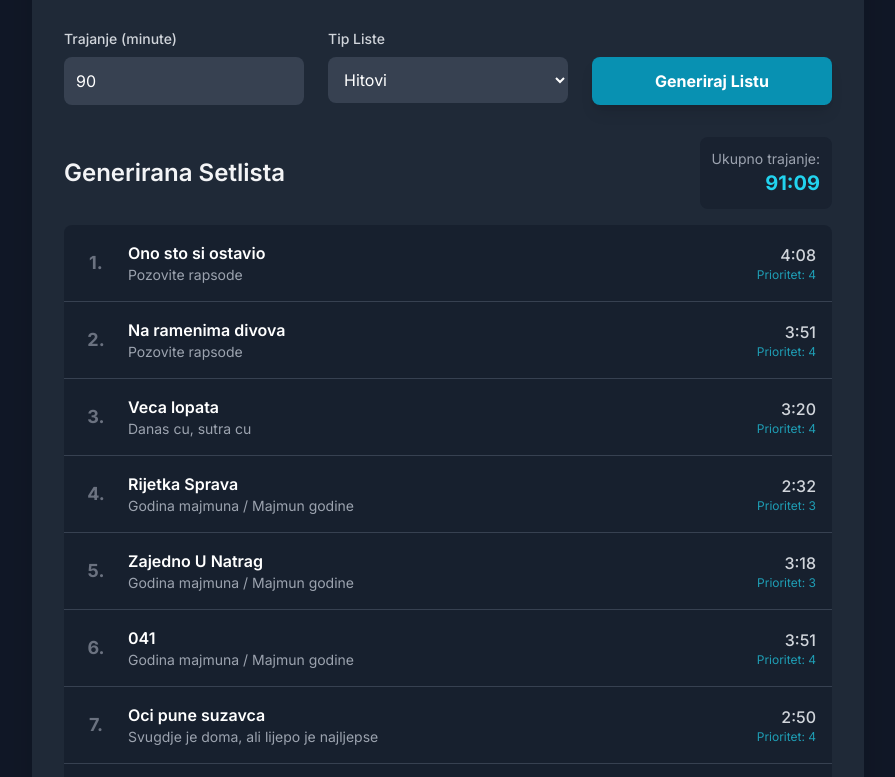
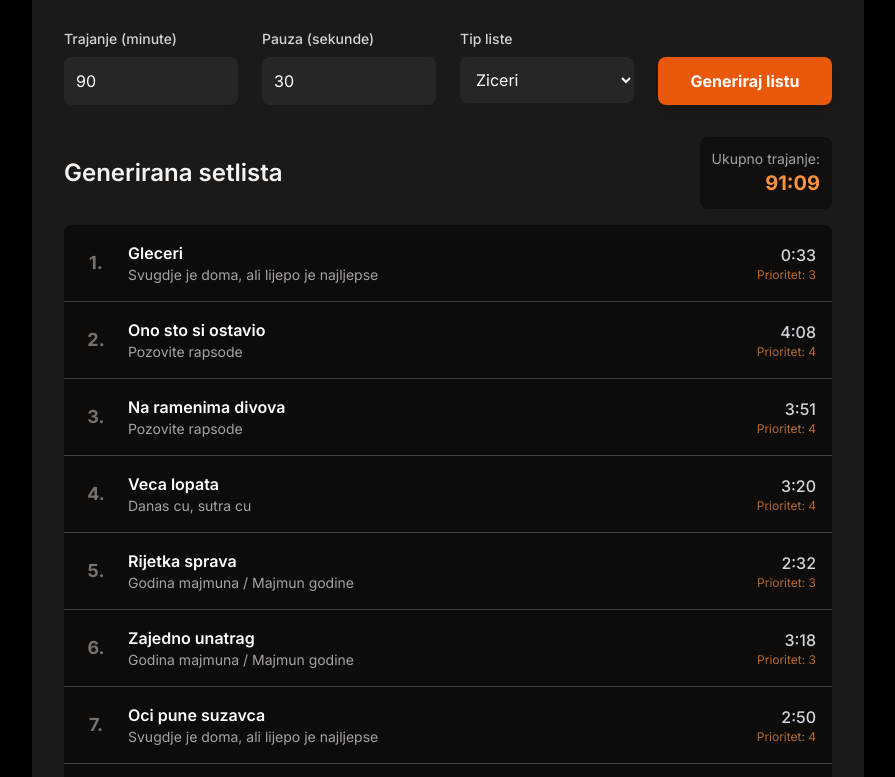
Before and after one commit to andriraz/masinko, a plain HTML site: page setlist.html in a window 1280 px wide. Shown: the part 139-916 px from the top of the page, without its empty margins (192-1087 px from the left). Drawn offline with nearby package versions, Linux system fonts and the light colour scheme.

Commit message:
Update setlist.html

```diff
--- a/setlist.html
+++ b/setlist.html
@@ -19,31 +19,35 @@
         }
     </style>
 </head>
-<body class="bg-gray-900 text-white flex items-center justify-center min-h-screen">
+<body class="bg-black text-white flex items-center justify-center min-h-screen">
     <div class="w-full max-w-4xl mx-auto p-4 sm:p-6 md:p-8">
-        <div class="bg-gray-800 rounded-2xl shadow-2xl p-6 sm:p-8">
+        <div class="bg-stone-900 rounded-2xl shadow-2xl p-6 sm:p-8">
             <header class="text-center mb-8">
-                <h1 class="text-3xl sm:text-4xl font-bold text-cyan-400">Mašinko Setlist Generator</h1>
-                <p class="text-gray-400 mt-2">Lažni Andrija.</p>
+                <h1 class="text-3xl sm:text-4xl font-bold text-orange-400">Generator Setliste</h1>
+                <p class="text-stone-400 mt-2">Kreirajte savršenu setlistu za vaš nastup.</p>
             </header>
 
             <!-- Input Controls -->
-            <div class="grid grid-cols-1 md:grid-cols-3 gap-6 mb-8">
+            <div class="grid grid-cols-1 md:grid-cols-2 lg:grid-cols-4 gap-6 mb-8">
                 <div>
-                    <label for="duration" class="block text-sm font-medium text-gray-300 mb-2">Trajanje (minute)</label>
-                    <input type="number" id="duration" class="w-full bg-gray-700 border-gray-600 text-white rounded-lg p-3 focus:ring-2 focus:ring-cyan-500 focus:border-cyan-500 transition" placeholder="npr. 90" value="90">
+                    <label for="duration" class="block text-sm font-medium text-stone-300 mb-2">Trajanje (minute)</label>
+                    <input type="number" id="duration" class="w-full bg-stone-800 border-stone-700 text-white rounded-lg p-3 focus:ring-2 focus:ring-orange-500 focus:border-orange-500 transition" placeholder="npr. 90" value="90">
+                </div>
+                 <div>
+                    <label for="break-duration" class="block text-sm font-medium text-stone-300 mb-2">Pauza (sekunde)</label>
+                    <input type="number" id="break-duration" class="w-full bg-stone-800 border-stone-700 text-white rounded-lg p-3 focus:ring-2 focus:ring-orange-500 focus:border-orange-500 transition" placeholder="npr. 30" value="30">
                 </div>
                 <div>
-                    <label for="type" class="block text-sm font-medium text-gray-300 mb-2">Tip Liste</label>
-                    <select id="type" class="w-full bg-gray-700 border-gray-600 text-white rounded-lg p-3 focus:ring-2 focus:ring-cyan-500 focus:border-cyan-500 transition">
-                        <option value="Hits">Hitovi</option>
-                        <option value="Varied">Manje hitovi</option>
-                        <option value="Random">Deremo</option>
+                    <label for="type" class="block text-sm font-medium text-stone-300 mb-2">Tip liste</label>
+                    <select id="type" class="w-full bg-stone-800 border-stone-700 text-white rounded-lg p-3 focus:ring-2 focus:ring-orange-500 focus:border-orange-500 transition">
+                        <option value="Hits">Ziceri</option>
+                        <option value="Varied">Taman</option>
+                        <option value="Random">Peglanje</option>
                     </select>
                 </div>
                 <div class="self-end">
-                    <button id="generate-btn" class="w-full bg-cyan-600 hover:bg-cyan-700 text-white font-bold py-3 px-4 rounded-lg transition duration-300 shadow-lg hover:shadow-cyan-500/50">
-                        Generiraj Listu
+                    <button id="generate-btn" class="w-full bg-orange-600 hover:bg-orange-700 text-white font-bold py-3 px-4 rounded-lg transition duration-300 shadow-lg hover:shadow-orange-500/50">
+                        Generiraj listu
                     </button>
                 </div>
             </div>
@@ -53,22 +57,22 @@
             <!-- Results Section -->
             <div id="results-container" class="hidden animate-fade-in">
                 <div class="flex flex-col sm:flex-row justify-between sm:items-center mb-4 gap-4">
-                    <h2 class="text-2xl font-semibold text-gray-100">Generirana Setlista</h2>
-                    <div class="text-left sm:text-right bg-gray-900/40 p-3 rounded-lg">
-                         <p class="text-gray-400 text-sm">Ukupno trajanje:</p>
-                         <p id="total-duration" class="text-xl font-bold text-cyan-400"></p>
+                    <h2 class="text-2xl font-semibold text-gray-100">Generirana setlista</h2>
+                    <div class="text-left sm:text-right bg-black/40 p-3 rounded-lg">
+                         <p class="text-stone-400 text-sm">Ukupno trajanje:</p>
+                         <p id="total-duration" class="text-xl font-bold text-orange-400"></p>
                     </div>
                 </div>
 
-                <div class="bg-gray-900/50 rounded-lg overflow-hidden">
-                    <ul id="setlist" class="divide-y divide-gray-700">
+                <div class="bg-black/50 rounded-lg overflow-hidden">
+                    <ul id="setlist" class="divide-y divide-stone-700">
                         <!-- Song items will be injected here by JavaScript -->
                     </ul>
                 </div>
 
                 <div class="text-center mt-6">
-                    <button id="copy-btn" class="bg-gray-600 hover:bg-gray-500 text-white font-bold py-2 px-6 rounded-lg transition duration-300">
-                        Kopiraj Nazive Pjesama
+                    <button id="copy-btn" class="bg-stone-700 hover:bg-stone-600 text-white font-bold py-2 px-6 rounded-lg transition duration-300">
+                        Kopiraj setlistu
                     </button>
                     <p id="copy-feedback" class="text-green-400 text-sm mt-2 h-4"></p>
                 </div>
@@ -107,21 +111,21 @@ Kada vjetar kaze stani,Svugdje je doma, ali lijepo je najljepse,238,5
 Gotova stvar,Svugdje je doma, ali lijepo je najljepse,162,3
 Nesto novo, nesto divlje,Svugdje je doma, ali lijepo je najljepse,216,2
 Jedne noci u ponoc,Svugdje je doma, ali lijepo je najljepse,152,3
-Odzvanjala,Svugdje je doma, ali lijepo je najljepse,166,4
+Odzvanjala je pjesma,Svugdje je doma, ali lijepo je najljepse,166,4
 Bumerang,Svugdje je doma, ali lijepo je najljepse,156,3
 Stanje nacije,Svugdje je doma, ali lijepo je najljepse,174,1
 Dolje na dnu,Svugdje je doma, ali lijepo je najljepse,170,3
 Djevojka za pobjede,Svugdje je doma, ali lijepo je najljepse,186,3
 Pobuna,Svugdje je doma, ali lijepo je najljepse,131,2
 Pogledaj me u oci,Svugdje je doma, ali lijepo je najljepse,194,3
-Sretan Bozic (bit ce bolje),Bozicna,139,1
+Sretan bozic (bit ce bolje),Bozicna,139,1
 Brkovi,Obrade,140,1
-Srkijev San 21,Godina majmuna / Majmun godine,231,5
-Zajedno U Natrag,Godina majmuna / Majmun godine,198,3
+Srkijev san 21,Godina majmuna / Majmun godine,231,5
+Zajedno unatrag,Godina majmuna / Majmun godine,198,3
 041,Godina majmuna / Majmun godine,231,4
-Nijedna Moja Bivsa,Godina majmuna / Majmun godine,147,3
+Nijedna moja bivsa,Godina majmuna / Majmun godine,147,3
 Monumentalna,Godina majmuna / Majmun godine,384,3
-Rijetka Sprava,Godina majmuna / Majmun godine,152,3
+Rijetka sprava,Godina majmuna / Majmun godine,152,3
 Punim plucima,Danas cu, sutra cu,188,5
 Zle opacine,Danas cu, sutra cu,147,2
 Ona stoji na vratima i negoduje,Danas cu, sutra cu,215,4
@@ -144,10 +148,10 @@ Uzalud,Pozovite rapsode,202,0
 Obilje,Pozovite rapsode,139,3
 Skoro pa nesto,Pozovite rapsode,211,1
 Dzingis Kan,Pozovite rapsode,158,0
-zivot tombola,Pozovite rapsode,136,0
+Zivot tombola,Pozovite rapsode,136,0
 Pozovite rapsode,Pozovite rapsode,226,4
 Odlazim iz grada,Pozovite rapsode,202,0
-Jedna morska kakvu zera napise za svaki album Crvene Jabuke,Pozovite rapsode,195,0`;
+Jedna morska kakvu Zera napise za svaki album Crvene Jabuke,Pozovite rapsode,195,0`;
 
             const distributions = {
                 Hits: { 4: 0.7, 3: 0.3, 2: 0.0, 1: 0.0 },
@@ -155,9 +159,8 @@ Jedna morska kakvu zera napise za svaki album Crvene Jabuke,Pozovite rapsode,195
                 Random: { 4: 0.3, 3: 0.3, 2: 0.3, 1: 0.1 }
             };
 
-            const breakDuration = 30; // 30 seconds between songs
-
             const durationInput = document.getElementById('duration');
+            const breakDurationInput = document.getElementById('break-duration');
             const typeSelect = document.getElementById('type');
             const generateBtn = document.getElementById('generate-btn');
             const copyBtn = document.getElementById('copy-btn');
@@ -183,7 +186,7 @@ Jedna morska kakvu zera napise za svaki album Crvene Jabuke,Pozovite rapsode,195
                     if (isNaN(duration) || isNaN(playing)) return null;
 
                     return { name, album, duration, playing };
-                }).filter(Boolean); // Filter out null values
+                }).filter(Boolean);
             };
 
             const shuffle = (array) => {
@@ -201,6 +204,7 @@ Jedna morska kakvu zera napise za svaki album Crvene Jabuke,Pozovite rapsode,195
             };
 
             const calculateTotalTime = (songList) => {
+                const breakDuration = parseInt(breakDurationInput.value, 10) || 0;
                 if (!songList || songList.length === 0) return 0;
                 const songDurations = songList.reduce((acc, song) => acc + song.duration, 0);
                 const breaksTime = (songList.length > 1) ? (songList.length - 1) * breakDuration : 0;
@@ -224,6 +228,31 @@ Jedna morska kakvu zera napise za svaki album Crvene Jabuke,Pozovite rapsode,195
 
 
             // --- Main Logic ---
+            const applyAlbumRule = (songList) => {
+                const list = [...songList];
+                for (let i = 2; i < list.length; i++) {
+                    if (list[i].album && list[i].album === list[i-1].album && list[i-1].album === list[i-2].album) {
+                        let swapped = false;
+                        for (let j = i + 1; j < list.length; j++) {
+                            if (list[j].album !== list[i].album && list[j].album !== list[i-1].album) {
+                                 [list[i], list[j]] = [list[j], list[i]];
+                                 swapped = true;
+                                 break;
+                            }
+                        }
+                        if (!swapped) {
+                             for (let j = i + 1; j < list.length; j++) {
+                                if (list[j].album !== list[i].album) {
+                                    [list[i], list[j]] = [list[j], list[i]];
+                                    break;
+                                }
+                            }
+                        }
+                    }
+                }
+                return list;
+            };
+
             const findLastThree = (list) => {
                 const candidates = list.filter(s => s.playing >= 3).sort((a, b) => b.playing - a.playing);
                 if (candidates.length < 3) return null;
@@ -256,7 +285,6 @@ Jedna morska kakvu zera napise za svaki album Crvene Jabuke,Pozovite rapsode,195
 
                 let attempts = 0;
                 while (attempts < 20) {
-                    // Re-initialize for each attempt
                     let finalSetlist = songs.filter(s => s.playing === 5);
                     const songNamesInSetlist = new Set(finalSetlist.map(s => s.name));
                      const pools = {
@@ -268,7 +296,6 @@ Jedna morska kakvu zera napise za svaki album Crvene Jabuke,Pozovite rapsode,195
                     const distribution = distributions[type];
                     let currentDuration = calculateTotalTime(finalSetlist);
 
-                    // Fill the list
                     let availablePools = Object.keys(pools).filter(p => pools[p].length > 0 && distribution[p] > 0);
                     while(availablePools.length > 0) {
                         const priority = getWeightedRandomPriority(distribution);
@@ -277,10 +304,12 @@ Jedna morska kakvu zera napise za svaki album Crvene Jabuke,Pozovite rapsode,195
                             continue;
                         }
                         const songToAdd = pools[priority][pools[priority].length - 1];
-                        const durationWithNewSong = currentDuration + songToAdd.duration + (finalSetlist.length > 0 ? breakDuration : 0);
+                        const tempSetlist = [...finalSetlist, songToAdd];
+                        const durationWithNewSong = calculateTotalTime(tempSetlist);
+
                         if (durationWithNewSong <= maxDuration) {
                             finalSetlist.push(pools[priority].pop());
-                            currentDuration = calculateTotalTime(finalSetlist);
+                            currentDuration = durationWithNewSong;
                         } else {
                             pools[priority].pop();
                         }
@@ -289,16 +318,16 @@ Jedna morska kakvu zera napise za svaki album Crvene Jabuke,Pozovite rapsode,195
                         }
                     }
 
-                    // Validate this attempt
                     currentDuration = calculateTotalTime(finalSetlist);
                     const lastThree = findLastThree(finalSetlist);
 
                     if (currentDuration >= minDuration && lastThree) {
-                        // SUCCESS: We have a valid list
                         errorMessageEl.classList.add('hidden');
 
                         let remainingSongs = finalSetlist.filter(song => !lastThree.includes(song));
                         shuffle(remainingSongs);
+
+                        remainingSongs = applyAlbumRule(remainingSongs);
 
                         const midPoint = Math.floor(remainingSongs.length / 2);
                         for (let i = 0; i < midPoint; i++) {
@@ -316,15 +345,20 @@ Jedna morska kakvu zera napise za svaki album Crvene Jabuke,Pozovite rapsode,195
                             }
                         }
 
+                        const gleceriIndex = remainingSongs.findIndex(s => s.name === "Gleceri");
+                        if (gleceriIndex > -1) {
+                            const gleceriSong = remainingSongs.splice(gleceriIndex, 1)[0];
+                            remainingSongs.unshift(gleceriSong);
+                        }
+
                         shuffle(lastThree);
                         const orderedSetlist = [...remainingSongs, ...lastThree];
                         renderSetlist(orderedSetlist);
-                        return; // Exit successfully
+                        return;
                     }
                     attempts++;
                 }
 
-                // If loop finishes, all attempts failed
                 errorMessageEl.textContent = 'Nije moguće generirati listu koja zadovoljava sva pravila. Pokušajte s dužim trajanjem ili drugačijim tipom liste.';
                 errorMessageEl.classList.remove('hidden');
                 resultsContainer.classList.add('hidden');
@@ -334,22 +368,22 @@ Jedna morska kakvu zera napise za svaki album Crvene Jabuke,Pozovite rapsode,195
                 setlistEl.innerHTML = '';
 
                 if (list.length === 0) {
-                    setlistEl.innerHTML = `<li class="p-4 text-center text-gray-500">Nije moguće generirati listu s zadanim kriterijima.</li>`;
+                    setlistEl.innerHTML = `<li class="p-4 text-center text-stone-500">Nije moguće generirati listu s zadanim kriterijima.</li>`;
                 } else {
                     list.forEach((song, index) => {
                         const li = document.createElement('li');
-                        li.className = 'p-4 flex justify-between items-center transition hover:bg-gray-800/50';
+                        li.className = 'px-2 sm:px-4 py-4 flex justify-between items-center transition hover:bg-stone-800/50';
                         li.innerHTML = `
-                            <div class="flex items-center gap-4">
-                                <span class="text-gray-500 font-bold w-8 text-center text-lg">${index + 1}.</span>
+                            <div class="flex items-center gap-2 sm:gap-4">
+                                <span class="text-stone-500 font-bold w-8 text-center text-lg">${index + 1}.</span>
                                 <div>
                                     <p class="font-semibold text-white">${song.name}</p>
-                                    <p class="text-sm text-gray-400">${song.album}</p>
+                                    <p class="text-sm text-stone-400">${song.album}</p>
                                 </div>
                             </div>
                             <div class="text-right flex-shrink-0">
                                <p class="font-medium text-gray-300">${formatTime(song.duration)}</p>
-                               <p class="text-xs text-cyan-400/70">Prioritet: ${song.playing}</p>
+                               <p class="text-xs text-orange-400/70">Prioritet: ${song.playing}</p>
                             </div>
                         `;
                         setlistEl.appendChild(li);
```
